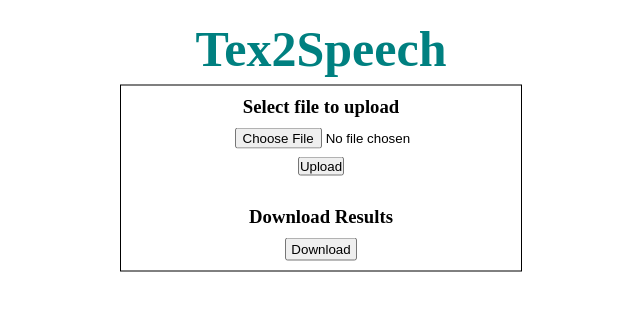
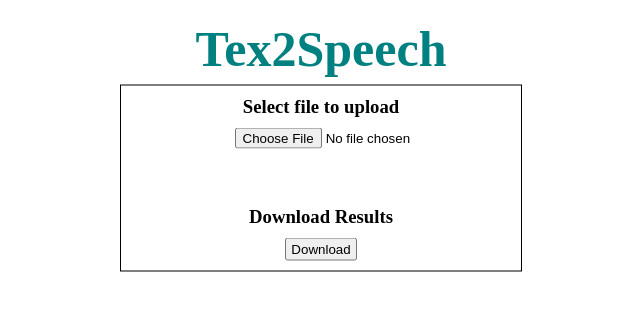
Before and after one commit to hutchresearch/latex2speech, a Flask app: page / in a window 1280 px wide. Shown: the top 311 px of the page, without its empty margins (319-959 px from the left). Run offline with Flask 2, Linux system fonts and the light colour scheme.

Commit message:
Adding javascript and updating css file for hidden button

```diff
--- a/webApp/static/main.css
+++ b/webApp/static/main.css
@@ -47,3 +47,7 @@ h1 {
     text-decoration: none;
     color: black;
 }
+
+.uploadButton {
+    visibility: hidden;
+}
--- /dev/null
+++ b/webApp/static/main.js
@@ -0,0 +1,12 @@
+const input = document.getElementById('uploadFile');
+
+// Triggers other functions once .tex file
+// has been uploaded
+input.addEventListener('change', function () {
+    if (objectURL) {
+      URL.revokeObjectURL(objectURL);
+    }
+
+    // Show upload button
+
+});
--- a/webApp/templates/index.html
+++ b/webApp/templates/index.html
@@ -19,9 +19,9 @@
         <h3>Select file to upload</h3>
         <form action = "" method = POST enctype = multipart/form-data>
             <div class="formBox">
-                <input type = file name = file accept = ".tex">
+                <input type = file name = file accept = ".tex" id = "uploadFile">
             </div>
-            <input type = submit value = Upload>
+            <input class = "uploadButton" type = submit value = Upload>
         </form>
 
         <!-- Download mp3/mp4 audio -->
```
